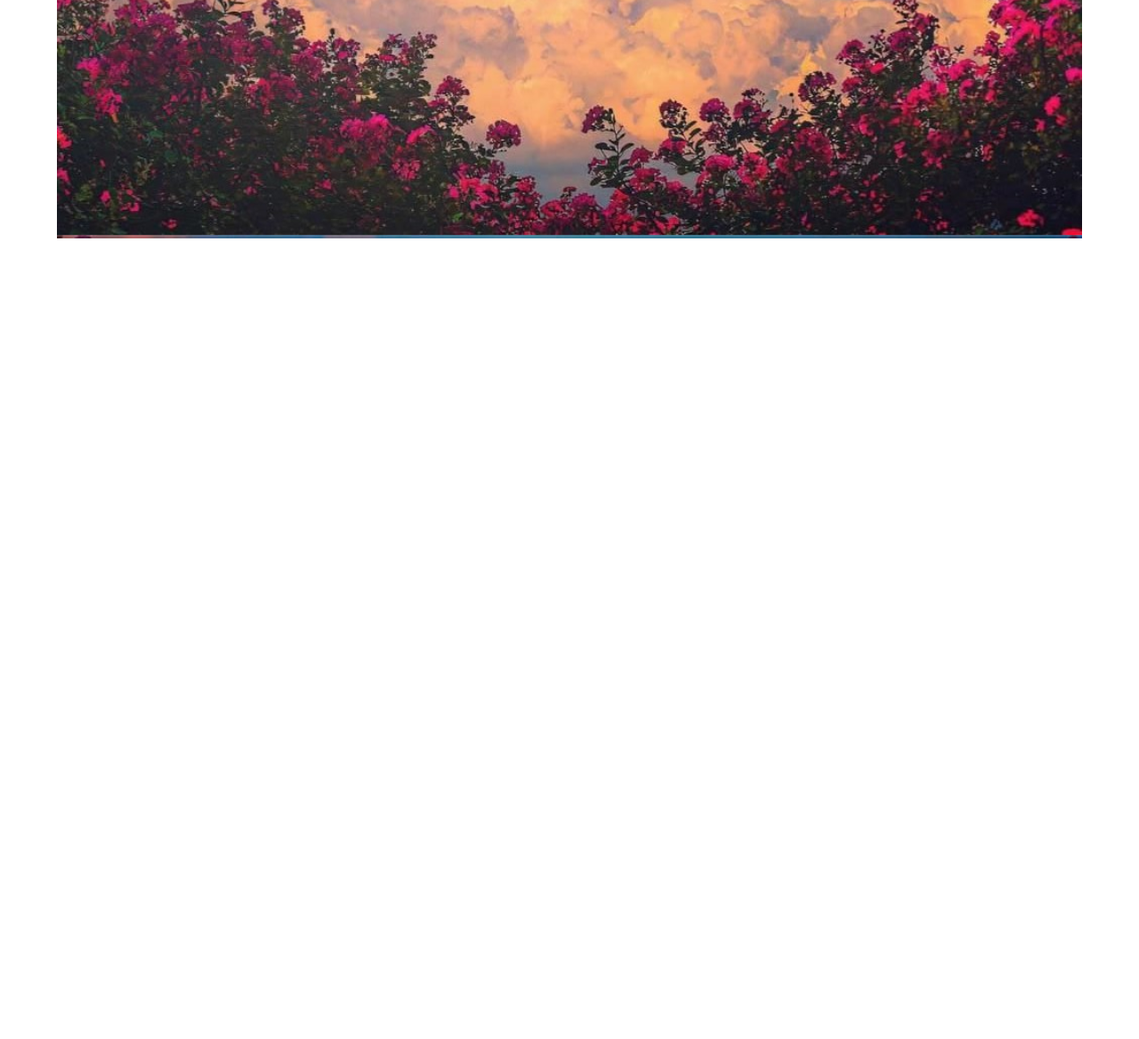
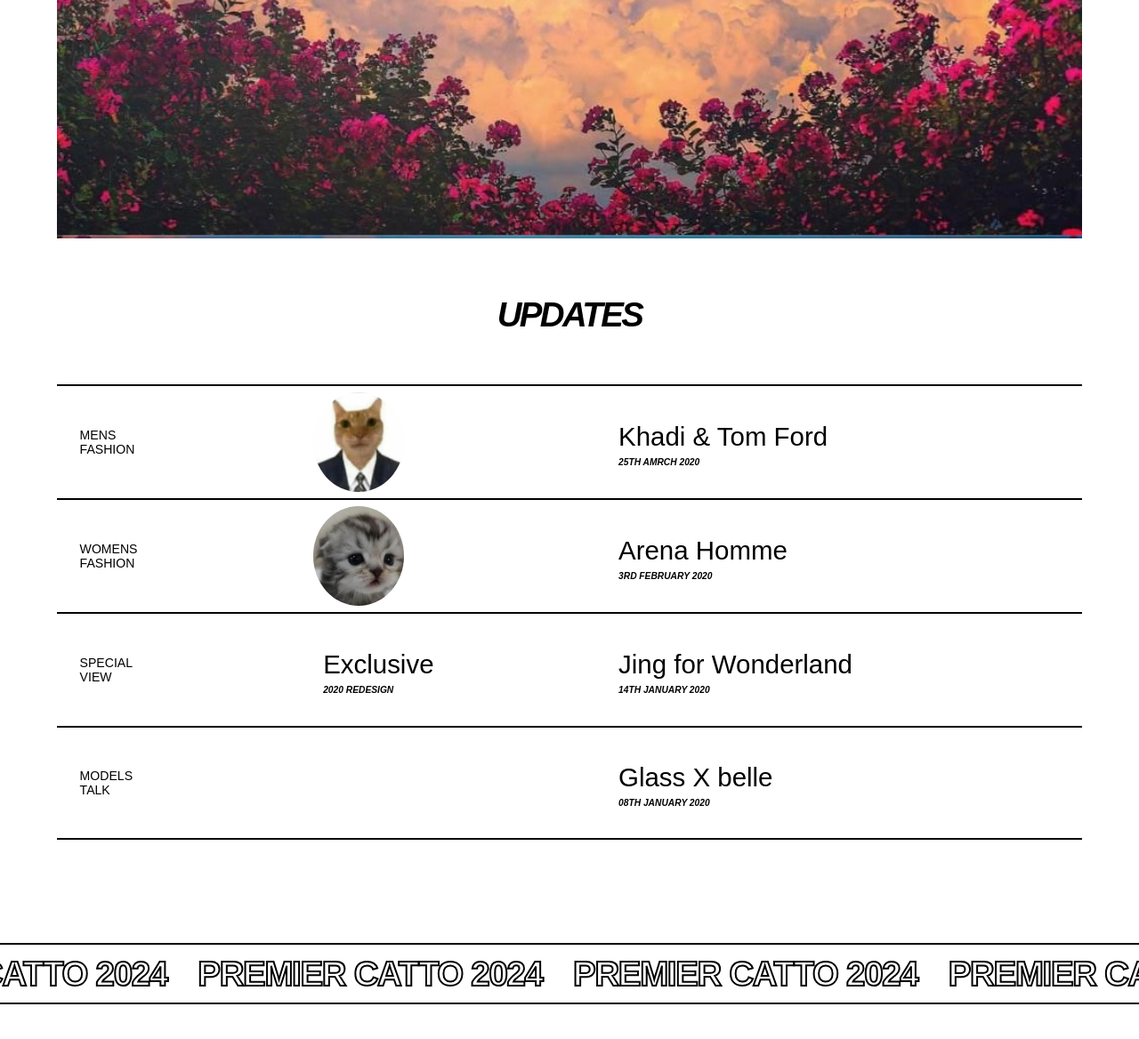
Before and after one commit to swerce/responsive-project, a plain HTML site: page index.html in a window 1280 px wide. Shown: the part 3358-4526 px from the top of the page at 89% size. Before the commit the page ends 3658 px from the top, so only its background shows below. Drawn offline with Linux system fonts and the light colour scheme.

Commit message:
extentend
extended the page

```diff
--- a/index.html
+++ b/index.html
@@ -119,9 +119,53 @@
         </div>
       </section>
       <section id="page4">
-        <div id="middle">
+        <div id="middle"></div>
+      </section>
+      <section id="page5">
+        <h1>Updates</h1>
+        <div class="elem">
+          <img src="./images/13.jfif" alt="" srcset="" />
+          <h5>Mens fashion</h5>
+          <div class="elem-right">
+            <h2>Khadi & Tom Ford</h2>
+            <p>25th amrch 2020</p>
+          </div>
+        </div>
+        <div class="elem">
+          <img src="./images/12.jfif" alt="" srcset="" />
+          <h5>Womens fashion</h5>
+          <div class="elem-right">
+            <h2>Arena Homme</h2>
+            <p>3rd february 2020</p>
+          </div>
+        </div>
+        <div class="elem">
+          <h5>Special view</h5>
+          <div id="exclusive">
+            <h2>Exclusive</h2>
+            <p>2020 redesign</p>
+          </div>
+          <div class="elem-right">
+            <h2>Jing for Wonderland</h2>
+            <p>14th january 2020</p>
+          </div>
+        </div>
+        <div class="elem">
+          <h5>Models talk</h5>
+          <div class="elem-right">
+            <h2>Glass X belle</h2>
+            <p>08th january 2020</p>
+          </div>
         </div>
       </section>
+      <section id="marque">
+        <h1>Premier Catto 2024</h1>
+        <h1>Premier Catto 2024</h1>
+        <h1>Premier Catto 2024</h1>
+        <h1>Premier Catto 2024</h1>
+        <h1>Premier Catto 2024</h1>
+      </section>
+      <footer></footer>
     </main>
   </body>
 </html>
--- a/styles.css
+++ b/styles.css
@@ -323,3 +323,122 @@ h3 {
   object-fit: cover;
   background-position: center;
 }
+#page5{
+  height: 100%;
+  width: 100%;
+  /* background-color: red; */
+  padding: 4vh 5vw;
+}
+#page5>h1{
+  font-size: 3vw;
+  font-weight: 900;
+  text-transform: uppercase;
+  font-style: italic;
+  letter-spacing: -0.2vw;
+  text-align: center;
+  margin-bottom: 7vh;
+}
+.elem{
+  height:16vh;
+  width: 100%;
+  /* background-color: yellow; */
+  border-top:solid black 2px;
+  display: flex;
+  align-items: center;
+  justify-content: space-between;
+  padding: 0vw 2vw;
+  position: relative;
+}
+.elem img{
+  position: absolute;
+  width: 8vw;
+  height: 14vh;
+  object-fit: cover;
+  object-position: center;
+  border-radius: 50%;
+  left: 25%;
+}
+.elem:nth-last-child(1){
+  border-bottom: 2px solid black;
+}
+.elem h5{
+  font-size: 1.1vw;
+  text-transform: uppercase;
+  width: 6%;
+  font-weight: 200;
+}
+
+.elem .elem-right{
+  width: 45%;
+}
+.elem .elem-right h2{
+  font-size: 2.3vw;
+  font-weight: 500;
+  line-height: 3.5vw;
+}
+.elem .elem-right p{
+  font-size: 0.8vw;
+  font-weight: 600;
+  text-transform: uppercase;
+  font-style: italic;
+}
+#exclusive h2{
+  font-size: 2.3vw;
+  font-weight: 500;
+  line-height: 3vw;
+  line-height: 3.5vw;
+}
+#exclusive p{
+  font-size: 0.8vw;
+  font-weight: 600;
+  text-transform: uppercase;
+  font-style: italic;
+}
+
+#marque{
+  width: 100%;
+  padding: 0.8vw;
+  /* background-color: brown; */
+  white-space: nowrap;
+  overflow-x: hidden;
+  overflow-y: hidden;
+  border-top: solid 2px #000;
+  border-bottom: solid 2px #000;
+}
+#marque h1{
+  display: inline-block;
+  font-size: 3vw;
+  font-weight: 900;
+  text-transform: uppercase;
+  letter-spacing: -0.1vw;
+  -webkit-text-stroke: 2px #000;
+  color: transparent;
+  margin-right: 30px;
+  animation-name: animation;
+  animation-duration: 2s;
+  animation-iteration-count: infinite;
+  animation-timing-function: linear;
+}
+@keyframes animation {
+  from{
+    transform: translateX(0);
+  }
+  to{
+    transform: translateX(calc(-100% - 32px));
+  }
+}
+
+
+
+
+
+
+
+
+
+
+footer{
+  height: 100%;
+  width: 100%;
+  /* background-color: blue; */
+}
```
Also changed, not shown: images/12.jfif (added), images/13.jfif (added).
